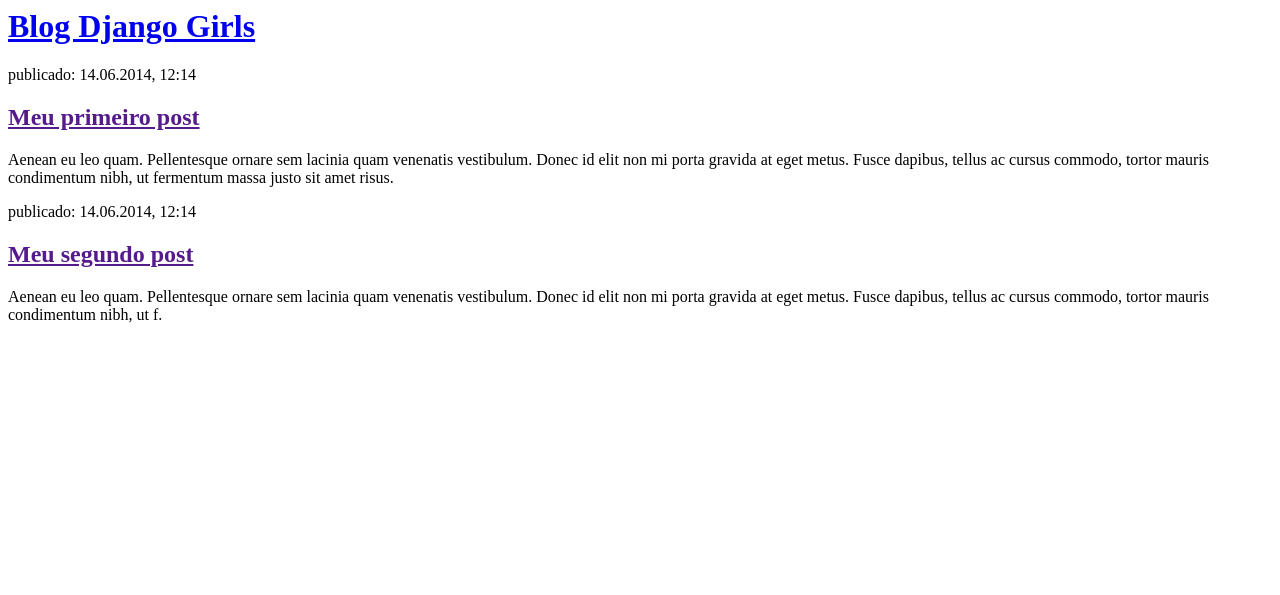
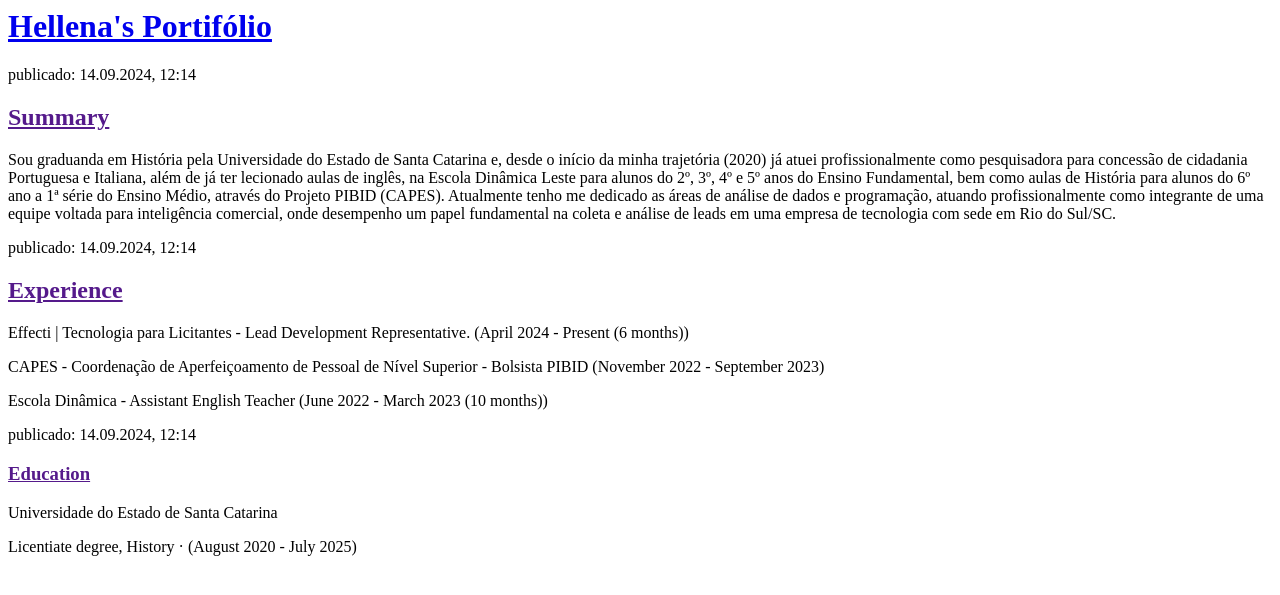
Before and after one commit to Hellena-Julia/my-first-blog, a Django app: page / in a window 1280 px wide. Shown: the top 595 px of the page. Run offline with Django 5.2, Linux system fonts and the light colour scheme.

Commit message:
Changed the HTML for the site.

```diff
--- a/blog/templates/blog/post_list.html
+++ b/blog/templates/blog/post_list.html
@@ -1,22 +1,31 @@
 <html>
     <head>
-        <title>Blog Django Girls</title>
+        <title>Hellena's Portifólio</title>
     </head>
     <body>
         <div>
-            <h1><a href="/">Blog Django Girls</a></h1>
+            <h1><a href="/">Hellena's Portifólio</a></h1>
         </div>
 
         <div>
-            <p>publicado: 14.06.2014, 12:14</p>
-            <h2><a href="">Meu primeiro post</a></h2>
-            <p>Aenean eu leo quam. Pellentesque ornare sem lacinia quam venenatis vestibulum. Donec id elit non mi porta gravida at eget metus. Fusce dapibus, tellus ac cursus commodo, tortor mauris condimentum nibh, ut fermentum massa justo sit amet risus.</p>
+            <p>publicado: 14.09.2024, 12:14</p>
+            <h2><a href="">Summary</a></h2>
+            <p>Sou graduanda em História pela Universidade do Estado de Santa Catarina e, desde o início da minha trajetória (2020) já atuei profissionalmente como pesquisadora para concessão de cidadania Portuguesa e Italiana, além de já ter lecionado aulas de inglês, na Escola Dinâmica Leste para alunos do 2º, 3º, 4º e 5º anos do Ensino Fundamental, bem como aulas de História para alunos do 6º ano a 1ª série do Ensino Médio, através do Projeto PIBID (CAPES). Atualmente tenho me dedicado as áreas de análise de dados e programação, atuando profissionalmente como integrante de uma equipe voltada para inteligência comercial, onde desempenho um papel fundamental na coleta e análise de leads em uma empresa de tecnologia com sede em Rio do Sul/SC.</p>
         </div>
 
         <div>
-            <p>publicado: 14.06.2014, 12:14</p>
-            <h2><a href="">Meu segundo post</a></h2>
-            <p>Aenean eu leo quam. Pellentesque ornare sem lacinia quam venenatis vestibulum. Donec id elit non mi porta gravida at eget metus. Fusce dapibus, tellus ac cursus commodo, tortor mauris condimentum nibh, ut f.</p>
+            <p>publicado: 14.09.2024, 12:14</p>
+            <h2><a href="">Experience</a></h2>
+            <p>Effecti | Tecnologia para Licitantes - Lead Development Representative. (April 2024 - Present (6 months))</p>
         </div>
+        <p>CAPES - Coordenação de Aperfeiçoamento de Pessoal de Nível Superior - Bolsista PIBID (November 2022 - September 2023)</p>
+    </div>
+    <p>Escola Dinâmica - Assistant English Teacher (June 2022 - March 2023 (10 months))</p>
+    <div>
+        <p>publicado: 14.09.2024, 12:14</p>
+        <h3><a href="">Education</a></h3>
+        <p>Universidade do Estado de Santa Catarina</p>
+    </div>
+    <p>Licentiate degree, History · (August 2020 - July 2025)</p>
     </body>
 </html>
--- /dev/null
+++ b/djangogirls/requirements.txt.txt
@@ -0,0 +1 @@
+Django~=4.2.11
```
